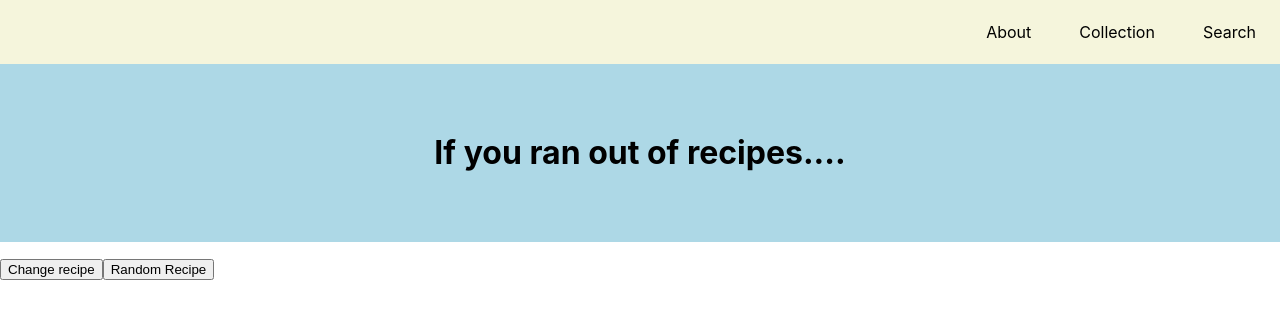
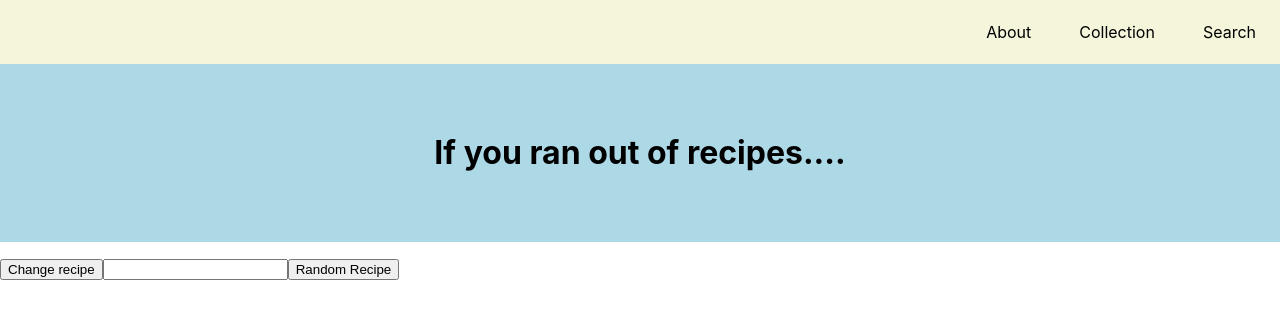
Before and after one commit to weiqixu05/recipes, a React (Create React App) app: page /search in a window 1280 px wide. Shown: the top 318 px of the page. Built offline with nearby package versions, Linux system fonts and the light colour scheme; no server answers.

Commit message:
added customizable query to search

```diff
--- a/src/frontend/pages/Search/Search.jsx
+++ b/src/frontend/pages/Search/Search.jsx
@@ -45,8 +45,10 @@ export default function Search(){
                 >
                     Change recipe
                 </button>
+                {/*update this part for user input using form*/}
+                <input name="search" id="search" type="text"/>
                 <button onClick={()=>{
-                        query="perogies";
+                        query=document.getElementById('search').value;
                         max=20;
                         hitNumber=Math.floor(Math.random()*max);
                         //console.log(hitNumber);
```
